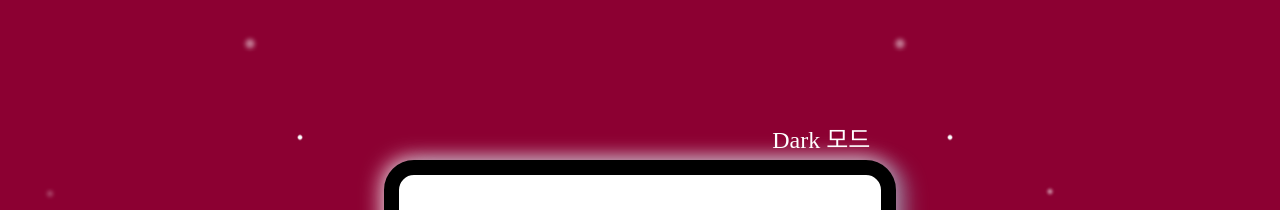
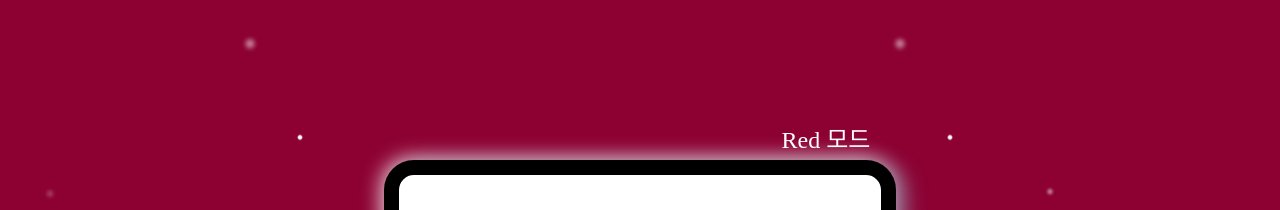
Before and after one commit to SofmoProject/TokGit-Web, a React (Create React App) app in the folder frontend/: page / in a window 1280 px wide. Shown: the top 210 px of the page. Built offline with nearby package versions, Linux system fonts and the light colour scheme; a web font is replaced by a local one.

Commit message:
Feat: Root

```diff
--- a/frontend/src/pages/Root.jsx
+++ b/frontend/src/pages/Root.jsx
@@ -10,7 +10,7 @@ export default function Root() {
   return (
     <>
       <Snow />
-      <p className={styles.modetype}> Dark 모드</p>
+      <p className={styles.modetype}> Red 모드</p>
       <div className={styles.App}>
         <Outlet />
       </div>
```
